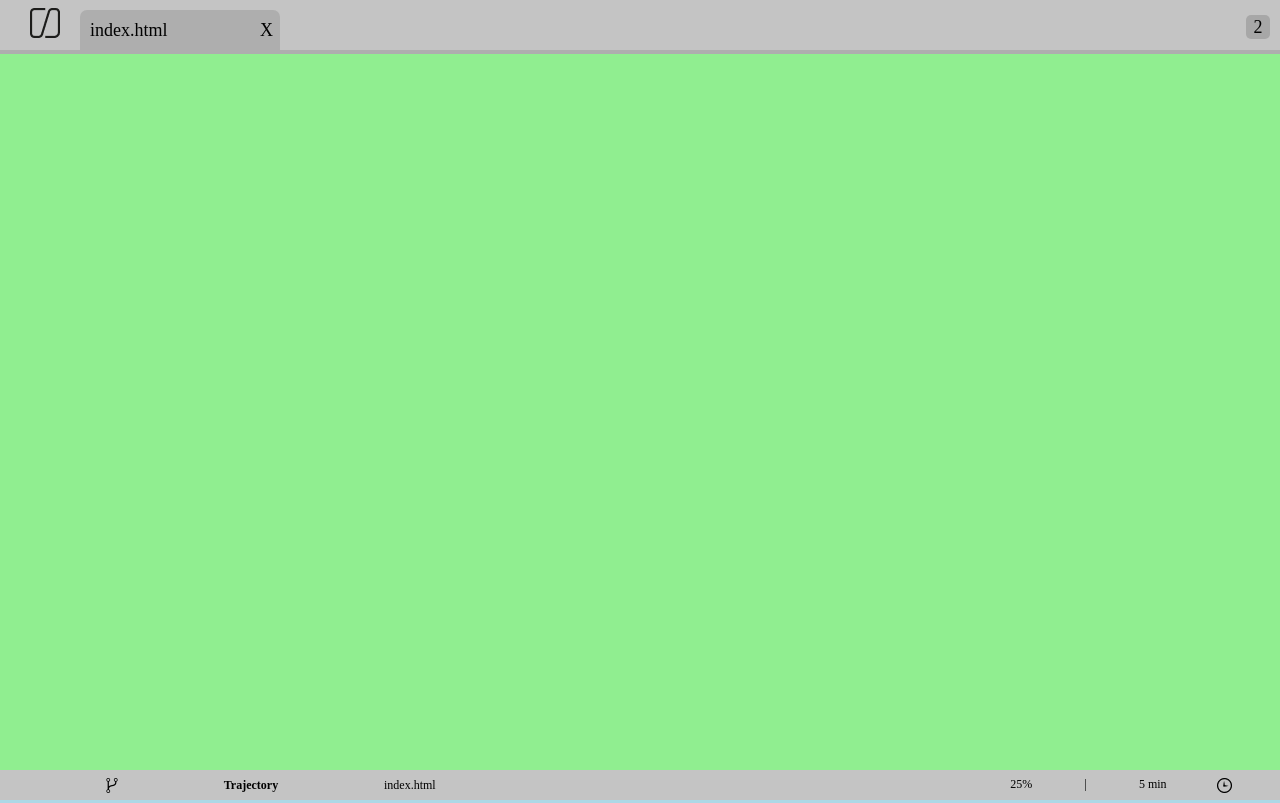
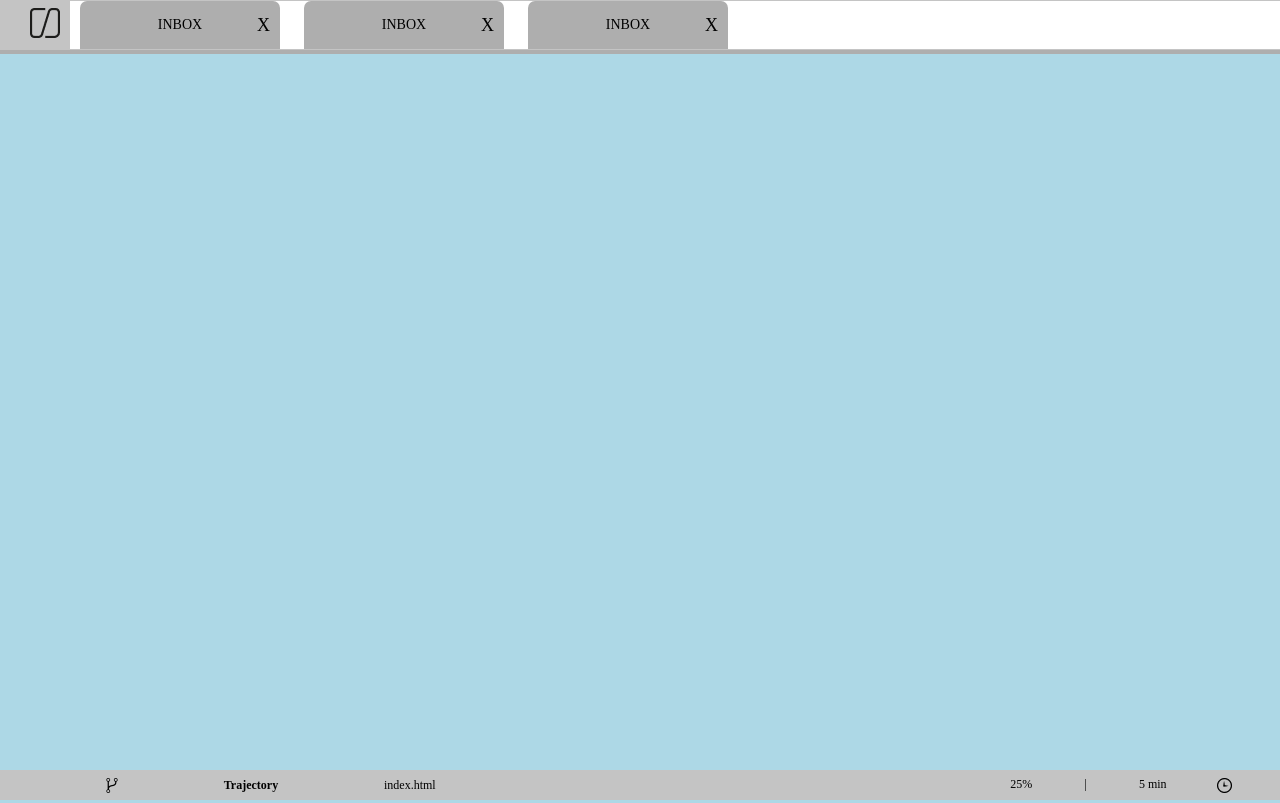
Before and after one commit to jamiroal/vscode-inspirate-profile, a plain HTML site: page index.html in a window 1280 px wide. Shown: the top 803 px of the page. Drawn offline with Linux system fonts and the light colour scheme.

Commit message:
feat(collapsible and tabs): adding materialize functionalities

```diff
--- a/assets/css/reset.css
+++ b/assets/css/reset.css
@@ -39,8 +39,8 @@ h4,
 h5,
 h6 {
   margin: 0;
-  font-size: inherit;
-  font-weight: inherit;
+  /*   font-size: inherit;
+  font-weight: inherit; */
 }
 p {
   margin: 0;
--- a/assets/css/styles.css
+++ b/assets/css/styles.css
@@ -38,23 +38,30 @@ header {
 .tab {
   background-color: #aeaeae;
   border-radius: 7px 7px 0px 0px;
-  width: 200px;
+  min-width: 200px;
   height: 40px;
-  margin: 0 10px;
-  position: absolute;
+  margin: 0 10px !important;
+  /* TODO change important*/
+  position: relative;
   display: flex;
   justify-content: flex-start;
   align-items: center;
 }
-.tab p {
-  width: 85%;
-  margin: 0 0 0 10px;
-  font-size: 18px;
-  line-height: 30px;
+.tab a {
+  color: #000 !important;
+  /* TODO change important*/
+}
+.tab a.active {
 }
 .tab span {
   font-size: 18px;
   font-weight: 500;
+  position: absolute;
+  top: 0;
+  right: 10px;
+}
+.tabs .indicator {
+  display: none;
 }
 .tabs-counter {
   width: 24px;
@@ -77,15 +84,19 @@ header {
 }
 
 .content {
-  height: 200vh;
+  height: 150vh;
 }
 .content div:first-child {
-  height: 100vh;
+  height: 100%;
   background-color: lightgreen;
 }
-.content div:last-child {
-  height: 100vh;
+.content div:nth-child(1) {
+  height: 100%;
   background-color: lightblue;
+}
+.content div:nth-child(2) {
+  height: 100%;
+  background-color: lightgoldenrodyellow;
 }
 
 footer {
--- a/assets/js/app.js
+++ b/assets/js/app.js
@@ -34,8 +34,8 @@ const fillMenuTabs = (tab) => {
 
 const fillMenuTabsContentFirstLevel = (content) => {
   return `<li>
-            <h1>${content.name}</h1>
-            <ul>
+            <h1 class="collapsible-header">${content.name}</h1>
+            <ul class="collapsible-body collapsible">
             ${content.data.map(fillMenuTabsContentSecondLevel).join('')}
             </ul>
           </li>`;
@@ -43,8 +43,8 @@ const fillMenuTabsContentFirstLevel = (content) => {
 
 const fillMenuTabsContentSecondLevel = (content) => {
   return `<li>
-            <h2>${content.name}</h2>
-            <ul>
+            <h2 class="collapsible-header">${content.name}</h2>
+            <ul class="collapsible-body">
               ${content.article.map(fillMenuTabsContentThirdLevel).join('')}
             </ul>
           </li>`;
@@ -60,7 +60,9 @@ const loadMenuMobile = () => {
     `<div class="mobile-menu-tabs">${menuTabs.map(fillMenuTabs).join('')}</div>
     <div class="mobile-menu-tabs-content">
       <p>KNOWLEDGE</p>
-      <ul>${menuTabsContent.map(fillMenuTabsContentFirstLevel).join('')}</ul>
+      <ul class="collapsible">${menuTabsContent
+        .map(fillMenuTabsContentFirstLevel)
+        .join('')}</ul>
     </div>`
   );
 };
--- a/index.html
+++ b/index.html
@@ -22,21 +22,29 @@
         <a href="javascript:void(0);" class="logo-mobile">
           <i class="icon-logo"></i>
         </a>
-        <div class="tabs-container">
-          <div class="tab">
-            <p>index.html</p>
+        <ul class="tabs">
+          <li class="tab col s3">
+            <a href="#test">Inbox</a>
             <span>X</span>
-          </div>
-          <span class="tabs-counter">2</span>
-        </div>
+          </li>
+          <li class="tab col s3">
+            <a href="#test2">Inbox</a>
+            <span>X</span>
+          </li>
+          <li class="tab col s3">
+            <a href="#test3">Inbox</a>
+            <span>X</span>
+          </li>
+        </ul>
       </nav>
 
       <div class="tabs-base"></div>
     </header>
 
     <div class="content">
-      <div></div>
-      <div></div>
+      <div id="test"></div>
+      <div id="test2"></div>
+      <div id="test3"></div>
     </div>
 
     <footer>
@@ -64,6 +72,16 @@
         var elems = document.querySelectorAll('.sidenav');
         var instances = M.Sidenav.init(elems, {});
       });
+
+      document.addEventListener('DOMContentLoaded', function () {
+        var elems = document.querySelectorAll('.collapsible');
+        var instances = M.Collapsible.init(elems, {});
+      });
+
+      document.addEventListener('DOMContentLoaded', function () {
+        var elems = document.querySelectorAll('.tabs');
+        var instance = M.Tabs.init(elems, {});
+      });
     </script>
 
     <script type="module" src="./assets/js/app.js"></script>
```
